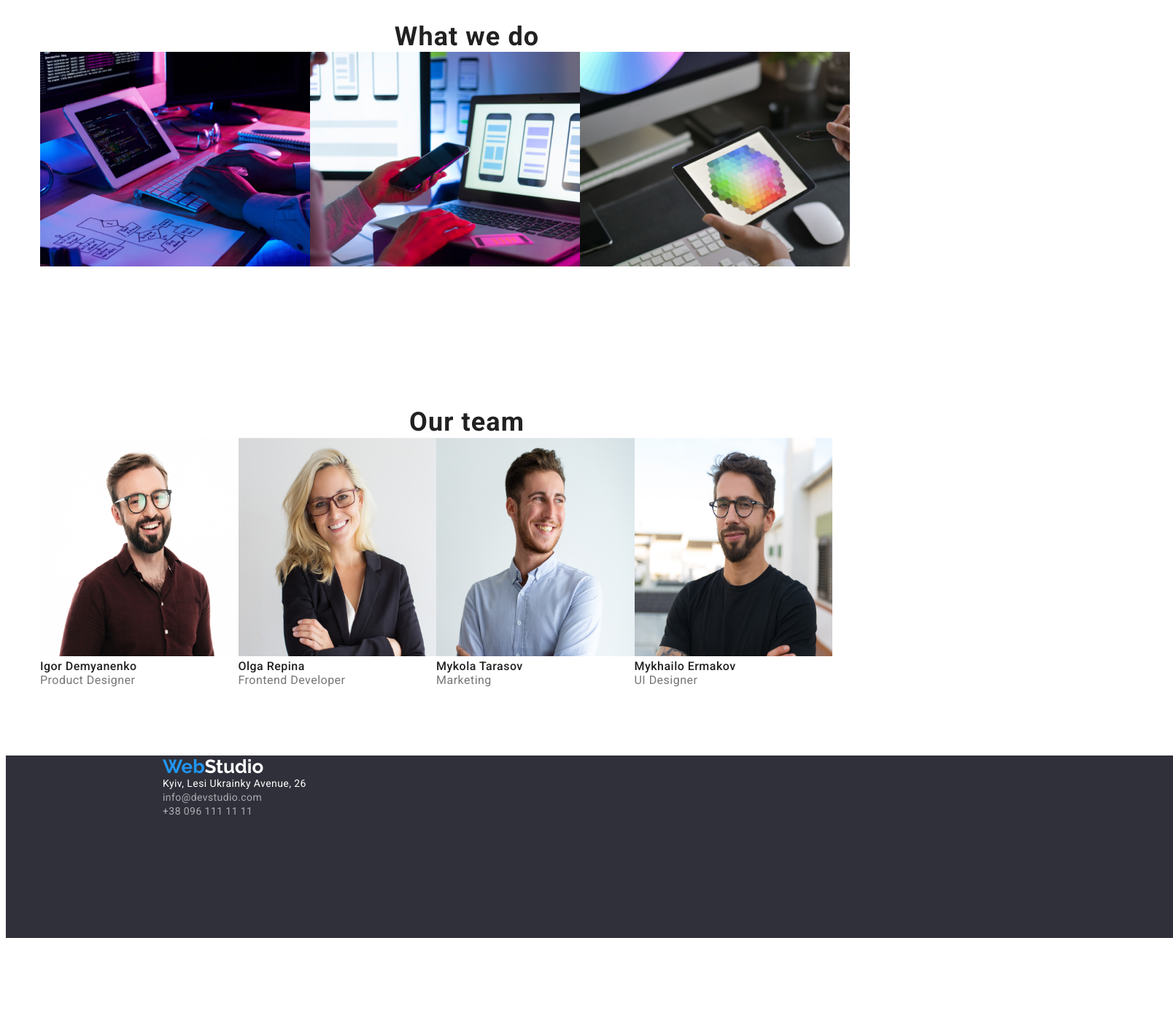
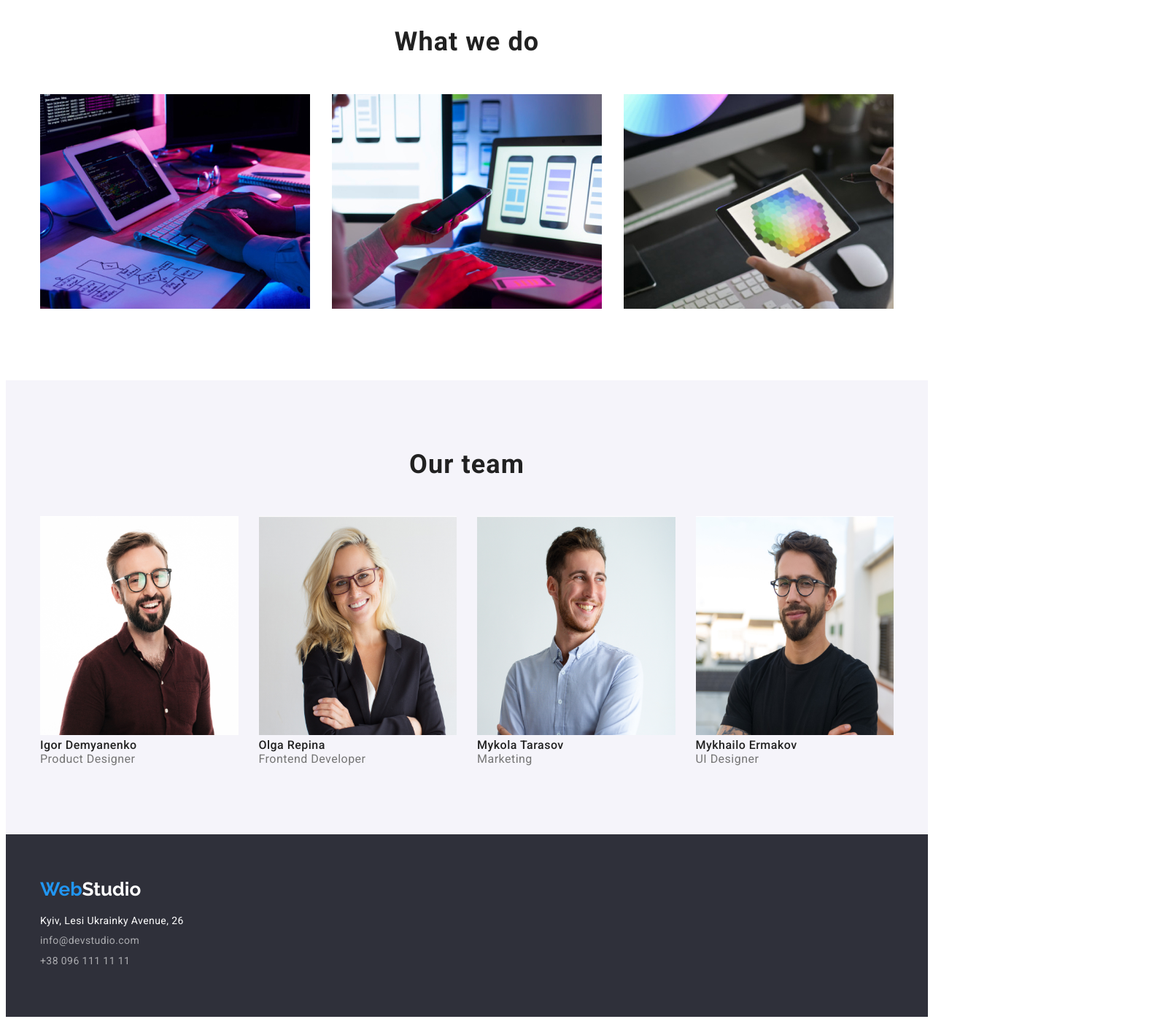
Before and after one commit to IvanCopyright/webstudionew2.0, a plain HTML site: page index.html in a window 1280 px wide. Shown: the part 1000-2396 px from the top of the page at 73% size, 1608 px wide, since content can reach past the window. Before the commit the page ends 2293 px from the top, so only its background shows below. Drawn offline with Linux system fonts and the light colour scheme.

Commit message:
321321321

```diff
--- a/index.html
+++ b/index.html
@@ -159,7 +159,7 @@
   </main>
   <!-- Footer -->
   <footer>
-    <div class="container">
+    <div class="container footer-position">
       <h3 class="h3-footer"><span style="color: #2196f3">Web</span><span style="color: #ffffff">Studio</span></h3>
       <address>
         <p class="footer-subtitle">Kyiv, Lesi Ukrainky Avenue, 26</p>
--- a/style.css
+++ b/style.css
@@ -66,12 +66,11 @@ header {
   font-size: 14px;
   line-height: 1.14;
   letter-spacing: 0.02em;
-
   color: #212121;
   margin-left: 55px;
 }
 /* Пропишемо ховер (при наведені зміну коліру текста) */
-.nav-list-item:hover {
+.nav-list-item-link:hover {
   color: #2196f3;
 }
 .contacts-list {
@@ -133,6 +132,10 @@ header {
   border: none;
   padding: 6px 32px;
   color: #ffffff;
+  background-color: #2196f3;
+  width: 216px;
+  height: 50px;
+  cursor: pointer;
 }
 .lists-container {
   padding-top: 94px;
@@ -167,6 +170,8 @@ header {
 }
 .team-cards {
   display: flex;
+  margin-top: 50px;
+  justify-content: space-between;
 }
 .our-job-section {
   padding-bottom: 94px;
@@ -179,6 +184,7 @@ header {
   text-align: center;
   letter-spacing: 0.03em;
   color: #212121;
+
 }
 /* А тепер для заголовку для іншого блоку з фотографіями кого-сь */
 .our-team-title {
@@ -206,14 +212,14 @@ header {
   color: #757575;
 }
 footer {
+  background-color: #2F303A;
   height: 250px;
-  width: 1600px;
-  background-color: #2F303A;
 }
 .h3-footer {
   font-family: "Raleway";
   font-weight: 700;
   font-size: 26px;
+  padding-top: 60px;
 }
 /* Добавимо в футері властивості для фіз. адреси */
 .footer-subtitle {
@@ -223,6 +229,7 @@ footer {
   letter-spacing: 0.03em;
   color: #ffffff;
   font-style: normal;
+  padding-top: 20px;
 }
 /* Та властивості для телефону та пошти */
 .footer-subtitle1 {
@@ -233,7 +240,9 @@ footer {
   letter-spacing: 0.03em;
   color: rgba(255, 255, 255, 0.6);
 }
-
+.footer-contact-item {
+  padding-top: 9px;
+}
 .qualities-list {
   display: flex;
 }
@@ -242,8 +251,11 @@ footer {
 }
 .our-job-photo-list {
   display: flex;
+  justify-content: space-between;
+  margin-top: 50px;
 }
 .our-team-box {
   padding-top: 94px;
   padding-bottom: 94px;
+  background-color: #F5F4FA;
 }
```
